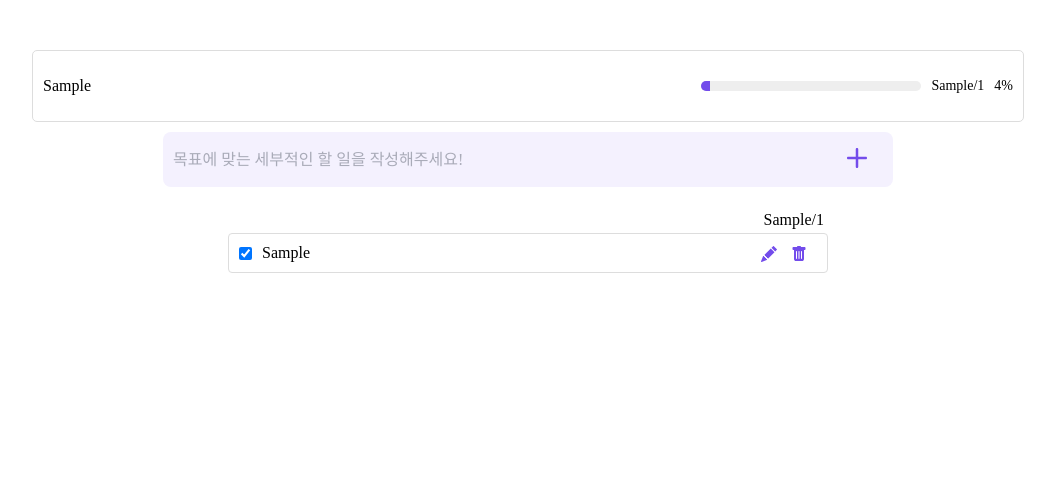
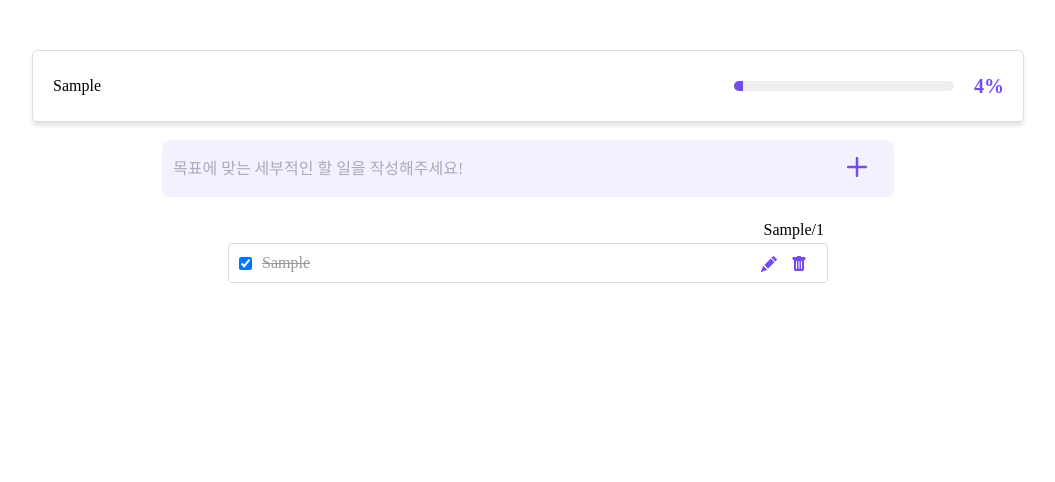
Before and after one commit to mic050r/innerflow-dj, a Django app: template InnerFlow/templates/goal/todo_list.html in a window 1280 px wide. Shown: the top 482 px of the page, without its empty margins (112-1167 px from the left). Run offline with Django 5.2, Linux system fonts and the light colour scheme; tables that the repository leaves empty hold one stand-in row (values such as "Sample post"); the template is opened without the code that fills it: values that come from a table or form of the project are taken from there, most other values are stand-ins (such as "Sample title", 1, 10 or a date in 2020); some libraries are stand-ins or nearby versions.

Commit message:
💄 [Design] (#19) 완료된 할일은 -- 추가

```diff
--- a/InnerFlow/static/css/goal/todo_list.css
+++ b/InnerFlow/static/css/goal/todo_list.css
@@ -29,16 +29,20 @@ h2 {
 
 .goal-content {
     align-content: center;
-    justify-content: center;
     height: 50px;
     width: 970px;
     border: 1px solid #ddd;
     border-radius: 5px;
     padding: 10px;
-    margin-bottom: 10px;
+    margin-bottom: 18px;
     display: flex;
     justify-content: space-between;
     align-items: center;
+    box-shadow: 0 4px 4px rgba(0, 0, 0, 0.1);
+}
+
+.goal-title {
+    margin-left: 10px;
 }
 
 .progress-info {
@@ -64,11 +68,11 @@ h2 {
 }
 
 .percentage {
-    font-size: 14px;
-}
-
-.num, .percentage {
-    font-size: 14px;
+    font-size: 20px;
+    margin-left: 10px;
+    margin-right: 9px;
+    font-weight: 600;
+    color: var(--main-color);
 }
 
 .todo-list {
@@ -100,6 +104,11 @@ h2 {
     margin-left: 10px;
 }
 
+.left-content span.checked {
+    text-decoration: line-through;
+    color: #999;
+}
+
 .right-content a {
     margin-right: 10px;
     text-decoration: none;
@@ -121,7 +130,6 @@ h2 {
     border-radius: 4px;
 }
 
-
 .input-container {
     display: flex;
     align-items: center;
@@ -129,15 +137,20 @@ h2 {
     position: relative;
     width: 850px;
 }
-
 .input-container input {
     width: 80%;
     height: 35px;
     padding: 10px 40px 10px 10px;
-    border: none;
+    border: 1px solid var(--third-color);
     border-radius: 8px;
     background-color: var(--third-color);
     font-size: 16px;
+    transition: border-color 0.3s ease;
+}
+
+.input-container input:focus {
+    border-color: var(--secondary-color);
+    outline: none;
 }
 
 .input-container input::placeholder {
--- a/InnerFlow/static/css/journal/calendar.css
+++ b/InnerFlow/static/css/journal/calendar.css
@@ -31,7 +31,6 @@
     background-color: var(--main-color);
     color: white;
     border: none;
-    height: 27px;
     align-content: center;
     padding: 8px;
 }
--- a/InnerFlow/templates/goal/todo_list.html
+++ b/InnerFlow/templates/goal/todo_list.html
@@ -10,12 +10,11 @@
 <body>
 <div class="container">
     <div class="goal-content">
-        <p>{{ goal.goal }}</p>
+        <p class="goal-title">{{ goal.goal }}</p>
         <div class="progress-info">
             <div class="progress-bar">
                 <div class="progress" style="width: {{ completion_rate }}%;"></div>
             </div>
-            <div class="num">{{ completed_todos }}/{{ total_todos }}</div>
             <div class="percentage">{{ completion_rate }}%</div>
         </div>
     </div>
@@ -33,7 +32,7 @@
                 <div class="left-content">
                     <input type="checkbox" {% if todo.checked %}checked{% endif %}
                            onclick="updateChecked({{ todo.todo_id }}, this.checked)">
-                    <span>{{ todo.todo }}</span>
+                    <span class="{% if todo.checked %}checked{% endif %}">{{ todo.todo }}</span>
                 </div>
                 <div class="right-content">
                     <a href="{% url 'todo_update' todo.todo_id %}">
@@ -63,6 +62,8 @@
         }).then(response => {
             if (!response.ok) {
                 alert('Failed to update checked status');
+            } else {
+                location.reload();
             }
         });
     }
```
Also changed, not shown: InnerFlow/static/__init__.py (deleted), InnerFlow/static/images/__init__.py (deleted).
